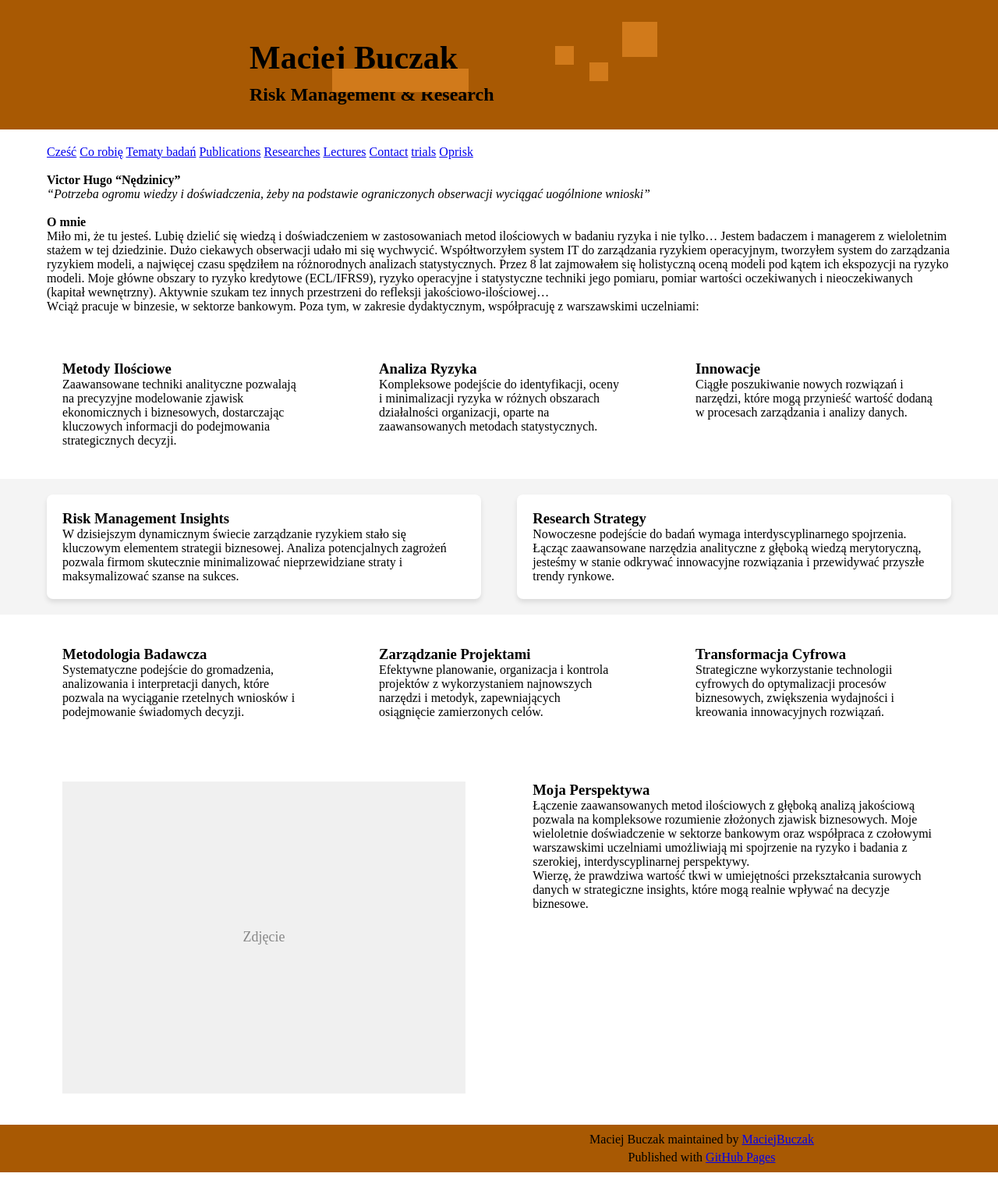
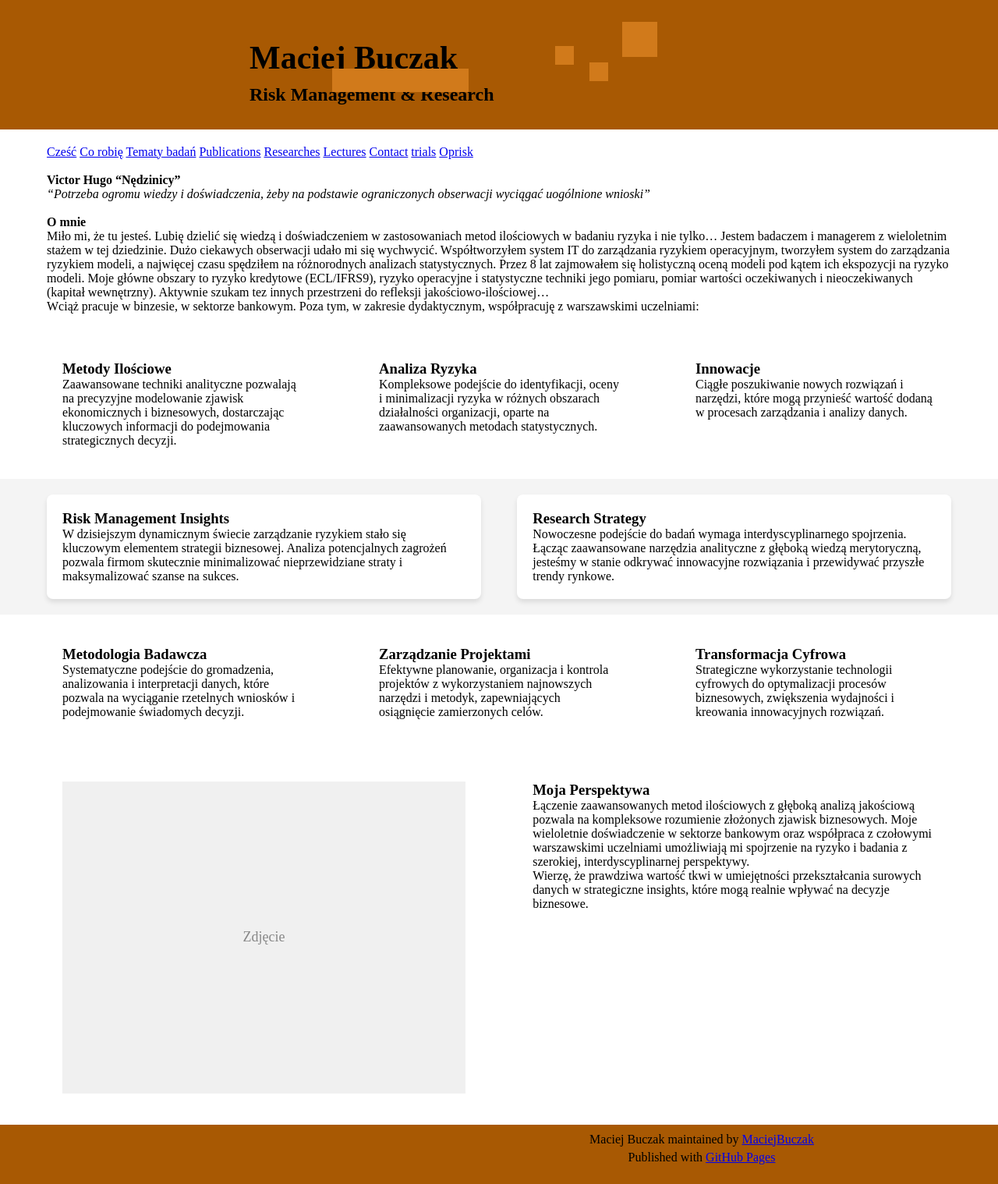
Before and after one commit to MaciejBuczak/risk-research, a Jekyll site: the page built from index.md, in a window 1280 px wide. Shown: the whole page at 78% size. Built offline with Jekyll 4.4.1, drawn with Linux system fonts in a browser that asks for light colours.

Commit message:
Update default.html

```diff
--- a/_layouts/default.html
+++ b/_layouts/default.html
@@ -110,7 +110,7 @@
       justify-content: center;
       height: auto; /* Możesz zmienić na konkretną wartość, np. 100px */
       padding-top: 5px; /* Górny padding stopki */
-      padding-bottom: 5px; /* Dolny padding stopki */
+      padding-bottom: 20px; /* Dolny padding stopki */
       position: relative; /* Pozycjonowanie względne */
     }
     #footer_wrap .inner {
```
